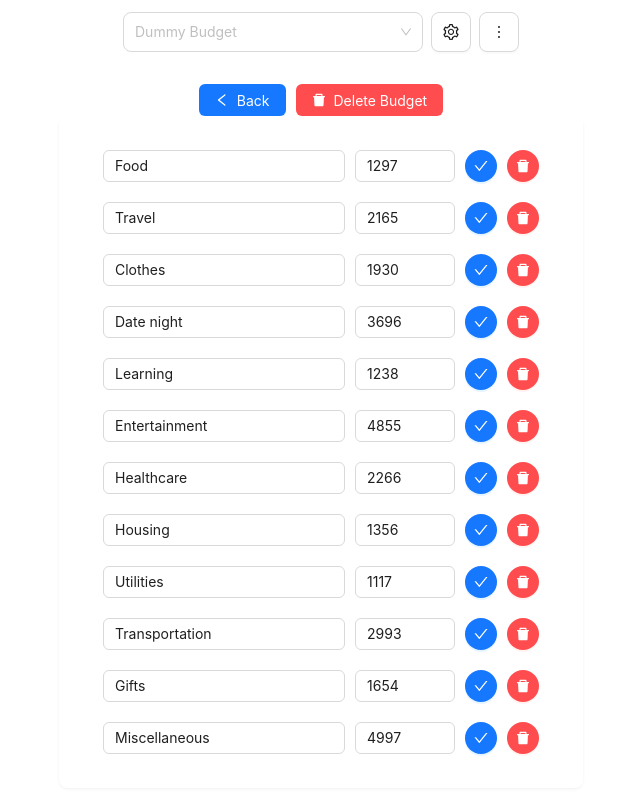
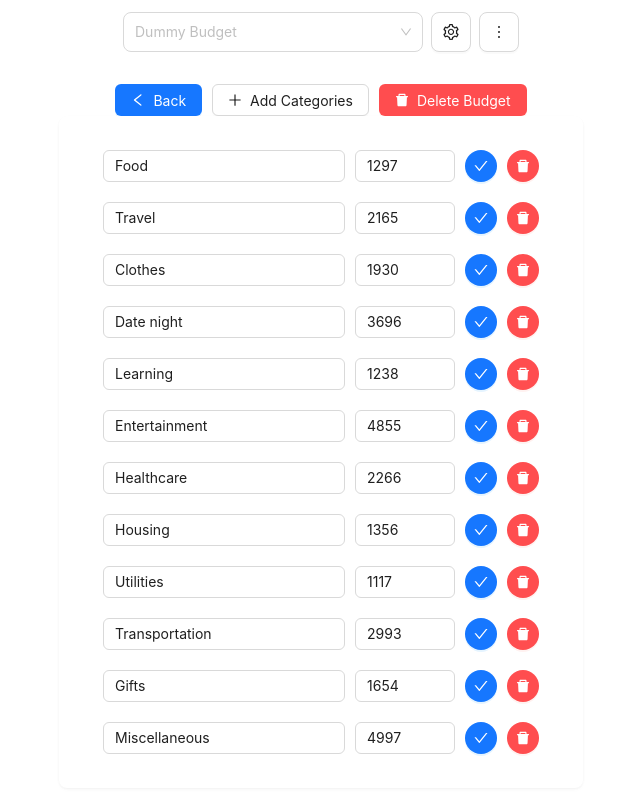
Before and after one commit to ParadoxZero/budgetbud, a React (Vite) app: page / in a window 1280 px wide. Both pictures are taken after a click on the button 770 px from the left and 32 px from the top of the page. Shown: the top 794 px of the page, without its empty margins (319-959 px from the left). Built offline with nearby package versions, Linux system fonts and the light colour scheme.

Commit message:
Integrate add category form to edit categories

```diff
--- a/ui/pages/edit_categories_page.tsx
+++ b/ui/pages/edit_categories_page.tsx
@@ -3,8 +3,9 @@ import { connect } from "react-redux";
 import { Budget, DataModelFactory } from "../datamodel/datamodel";
 import { budgetSlice, navigation, store, View } from "../store";
 import { Button, Card, Divider, Flex, Input, Popconfirm, Typography } from "antd";
-import { BackwardFilled, CheckOutlined, CloseOutlined, DeleteFilled, LeftOutlined, SendOutlined, UpOutlined } from "@ant-design/icons";
+import { BackwardFilled, CheckOutlined, CloseOutlined, DeleteFilled, LeftOutlined, PlusOutlined, SendOutlined, UpOutlined } from "@ant-design/icons";
 import { DataService, getDataService } from "../services/data_service";
+import { AddCategoriesForm } from "../components/add_categories_form";
 
 
 
@@ -14,6 +15,7 @@ export interface EditCategoriesPageProps {
 
 interface EditCategoriesPageState {
     is_loading: boolean;
+    add_category_mode: boolean;
 }
 
 class EditCategoriesPage extends React.Component<EditCategoriesPageProps, EditCategoriesPageState> {
@@ -24,6 +26,7 @@ class EditCategoriesPage extends React.Component<EditCategoriesPageProps, EditCa
         this._data_service = getDataService();
         this.state = {
             is_loading: false,
+            add_category_mode: false,
         };
     }
 
@@ -31,9 +34,27 @@ class EditCategoriesPage extends React.Component<EditCategoriesPageProps, EditCa
         return (
             <Flex vertical align="center" justify="center" style={{ marginTop: 20 }}>
                 {this.render_control_buttons()}
-                {this.render_categories()}
+                {this.render_body()}
             </Flex>
         );
+    }
+
+    render_body() {
+        if (this.state.add_category_mode) {
+            return this.render_add_category();
+        } else {
+            return this.render_categories();
+        }
+    }
+
+    render_add_category() {
+        return (
+            <AddCategoriesForm budget_id={this.props.budget.id} onCategoriesAdded={() => {
+                store.dispatch(navigation(View.Overview));
+            }} onCancel={() => {
+                this.setState({ add_category_mode: false });
+            }} />
+        )
     }
 
     render_categories() {
@@ -52,11 +73,19 @@ class EditCategoriesPage extends React.Component<EditCategoriesPageProps, EditCa
 
     render_control_buttons() {
         const on_back_click = () => {
+            if (this.state.add_category_mode) {
+                this.setState({ add_category_mode: false });
+                return;
+            }
             store.dispatch(navigation(View.Overview));
         }
+        const on_add_category_click = () => {
+            this.setState({ add_category_mode: true });
+        }
         return (
-            <Flex align="center" justify="center" gap={10}>
+            <Flex align="center" justify="center" gap={10} wrap>
                 <Button shape="default" type="primary" icon={<LeftOutlined />} onClick={on_back_click} disabled={this.state.is_loading}> Back </Button >
+                <Button shape="default" type="default" icon={<PlusOutlined />} onClick={on_add_category_click}>Add Categories</Button>
                 <Popconfirm
                     title="Delete Budget"
                     description="Are you sure to delete the budget? All data will be lost."
@@ -68,7 +97,7 @@ class EditCategoriesPage extends React.Component<EditCategoriesPageProps, EditCa
                             .finally(() => { this.setState({ is_loading: false }); })
                     }}
                 >
-                    <Button danger shape="default" type="primary" icon={<DeleteFilled />} disabled={this.state.is_loading}> Delete Budget</Button>
+                    <Button danger shape="default" type="primary" icon={<DeleteFilled />} disabled={this.state.is_loading}> Delete Budget </Button>
                 </Popconfirm>
             </Flex>
         )
```
